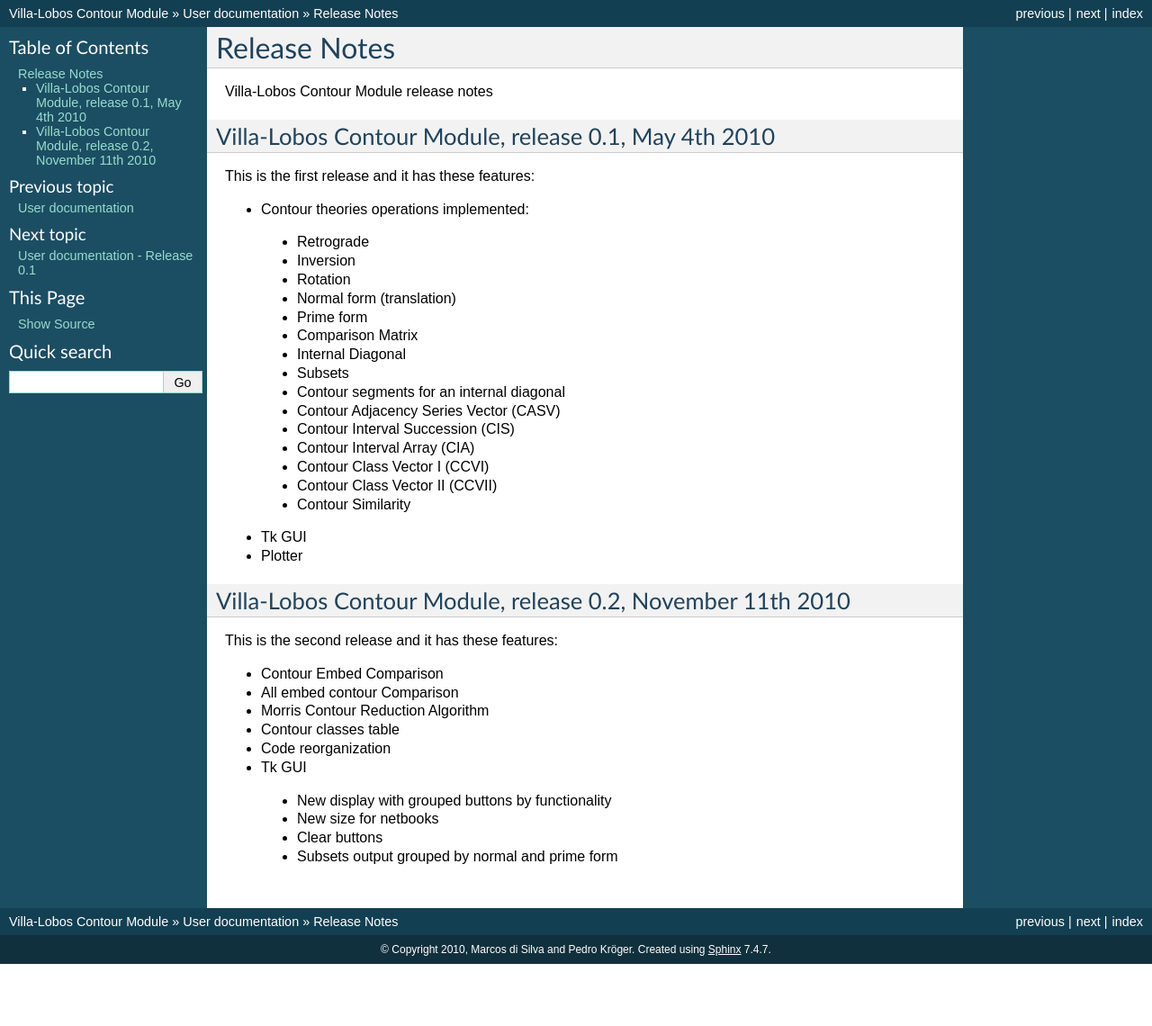
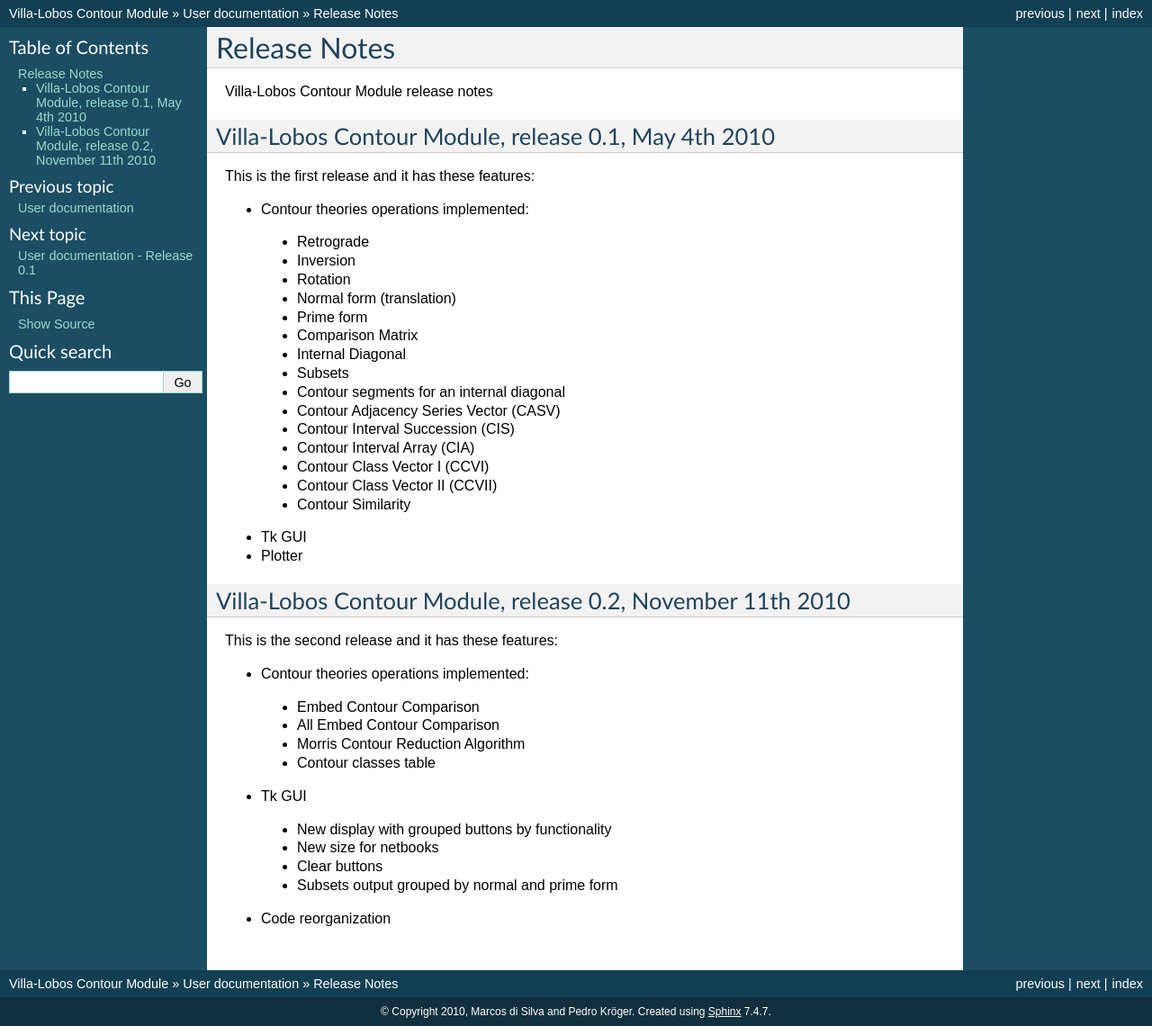
Before and after one commit to msampaio/musicontour, a Sphinx documentation site: the page built from doc/release.rst, in a window 1280 px wide. Shown: the whole page at 90% size. Built offline with Sphinx 7.4.7, drawn with Linux system fonts in a browser that asks for light colours; formulas are drawn with MathJax 3; before the commit the page ends 1071 px from its top, so only the background shows below that.

Commit message:
Reorganize text

```diff
--- a/doc/release.rst
+++ b/doc/release.rst
@@ -32,13 +32,14 @@
 
 This is the second release and it has these features:
 
-- Contour Embed Comparison
-- All embed contour Comparison
-- Morris Contour Reduction Algorithm
-- Contour classes table
-- Code reorganization
+- Contour theories operations implemented:
+ - Embed Contour Comparison
+ - All Embed Contour Comparison
+ - Morris Contour Reduction Algorithm
+ - Contour classes table
 - Tk GUI
  - New display with grouped buttons by functionality
  - New size for netbooks
  - Clear buttons
  - Subsets output grouped by normal and prime form
+- Code reorganization
```
